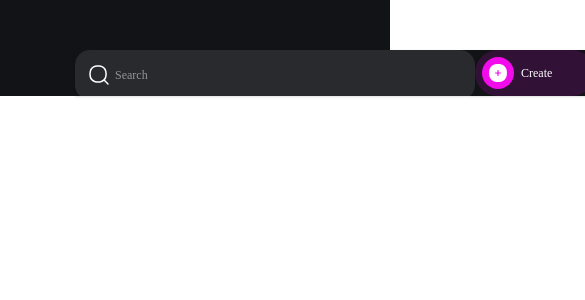
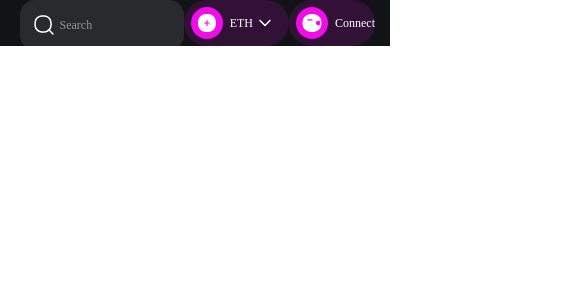
Before and after one commit to wiki-protopia/Tina-Tailwind-1.0, a React (Create React App) app: page / in a window 390 px wide. Shown: the top 300 px of the page, 585 px wide, since content can reach past the window. Built offline with nearby package versions, Linux system fonts and the light colour scheme.

Commit message:
complete mobile responsive for navsetion.

```diff
--- a/package.json
+++ b/package.json
@@ -8,6 +8,7 @@
     "@testing-library/user-event": "^13.5.0",
     "react": "^18.2.0",
     "react-dom": "^18.2.0",
+    "react-responsive": "^9.0.2",
     "react-scripts": "5.0.1",
     "web-vitals": "^2.1.4"
   },
@@ -36,6 +37,7 @@
     ]
   },
   "devDependencies": {
+    "@babel/plugin-proposal-private-property-in-object": "^7.21.11",
     "tailwindcss": "^3.4.1"
   }
 }
--- a/src/App.js
+++ b/src/App.js
@@ -9,11 +9,11 @@ function App() {
   return (
     <div class="bg-[#111317]">
 
-      <div class="flex">
+      <div class="flex container w-full relative">
 
         <Sidesection></Sidesection>
 
-        <div class="flex-1 mt-[50px] ml-[75px] text-[#FFFFFF]">
+        <div class="flex-1 lg:mt-[50px] lg:ml-[75px] text-[#FFFFFF] overflow-hidden ml-[5%] w-[90%]">
 
             <Navsection></Navsection>
 
--- a/src/sections/navsection/index.js
+++ b/src/sections/navsection/index.js
@@ -1,9 +1,13 @@
 import React from "react";
 
+import { useMediaQuery } from "react-responsive";
+
 const Navsection = () => {
+  const ismaxlg = useMediaQuery({ query: '(min-width: 1224px)' })
+
   return (
     <header class="bg-[#111317] shadow">
-      <div class="flex justify-between items-center font-[Poppins] mr-[50px]">
+      <div class="overflow-hidden w-[100%] flex justify-between items-center font-[Poppins] lg:mr-[50px]">
         <form class="max-w-md w-[400px] h-[46px] object-left-top">
           <label
             htmlFor="default-search"
@@ -37,7 +41,7 @@ const Navsection = () => {
         </form>
 
         <div class="flex object-right-top">
-            <button class="flex w-[120px] h-[46px] rounded-[25px] bg-opacity-15 bg-[#F20CEC]">
+            <button class="w-[120px] h-[46px] rounded-[25px] bg-opacity-15 bg-[#F20CEC] hidden lg:flex">
             <svg
                 width="32"
                 height="32"
@@ -59,7 +63,7 @@ const Navsection = () => {
             </p>
             </button>
 
-            <button class="flex w-[194px] h-[46px] rounded-[25px] bg-opacity-15 bg-[#F20CEC] ml-[20px]">
+            <button class="flex h-[46px] rounded-[25px] bg-opacity-15 bg-[#F20CEC] lg:ml-[20px]">
             <svg
                 width="32"
                 height="32"
@@ -76,9 +80,8 @@ const Navsection = () => {
                 fill="white"
                 />
             </svg>
-            <p class="text-[12px] font-medium leading-[18px] tracking-normal text-center ml-[7px] mt-[14px]">
-                Ethereum Chain
-            </p>
+            {ismaxlg && <p class="text-[12px] font-medium leading-[18px] tracking-normal text-center ml-[7px] mt-[14px]">Ethereum Chain</p>}
+            {!ismaxlg && <p class="text-[12px] font-medium leading-[18px] tracking-normal text-center ml-[7px] mt-[14px]">ETH</p>}
             <svg
                 width="24"
                 height="24"
@@ -96,7 +99,7 @@ const Navsection = () => {
             </svg>
             </button>
 
-            <button class="flex w-[147px] h-[46px] rounded-[25px] bg-opacity-15 bg-[#F20CEC] ml-[20px]">
+            <button class="flex h-[46px] rounded-[25px] bg-opacity-15 bg-[#F20CEC] mr-[15px] lg:ml-[20px]">
             <svg
                 width="32"
                 height="32"
@@ -113,9 +116,8 @@ const Navsection = () => {
                 fill="white"
                 />
             </svg>
-            <p class="text-[12px] font-medium leading-[18px] tracking-normal text-center ml-[7px] mt-[14px]">
-                Connect Wallet
-            </p>
+            {ismaxlg && <p class="text-[12px] font-medium leading-[18px] tracking-normal text-center ml-[7px] mt-[14px]">Connect Wallet</p>}
+            {!ismaxlg && <p class="text-[12px] font-medium leading-[18px] tracking-normal text-center ml-[7px] mt-[14px]">Connect</p>}
             </button>
         </div>
 
```
Also changed, not shown: 1 other file (tests, documents, lock files or other folders).
